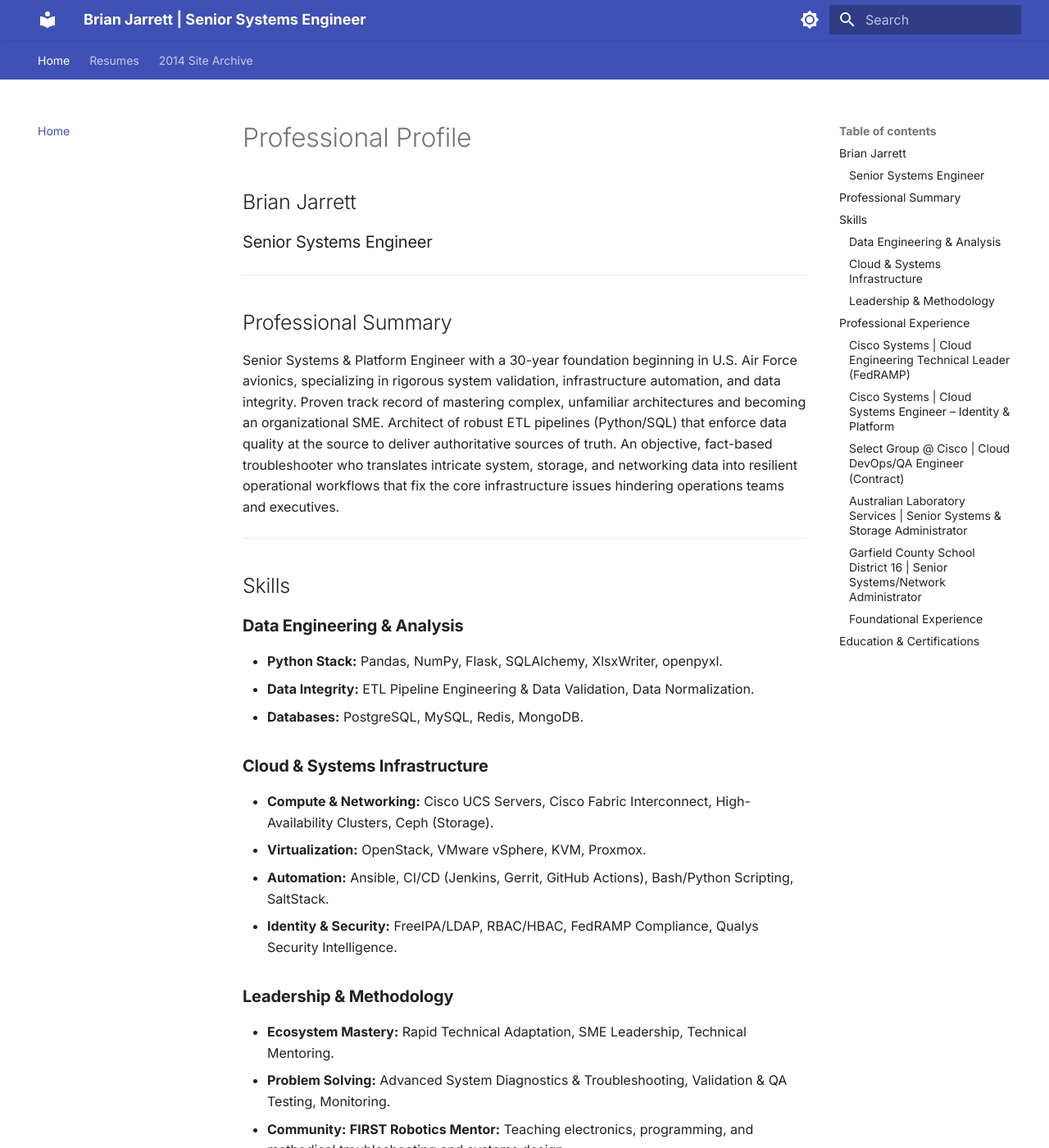
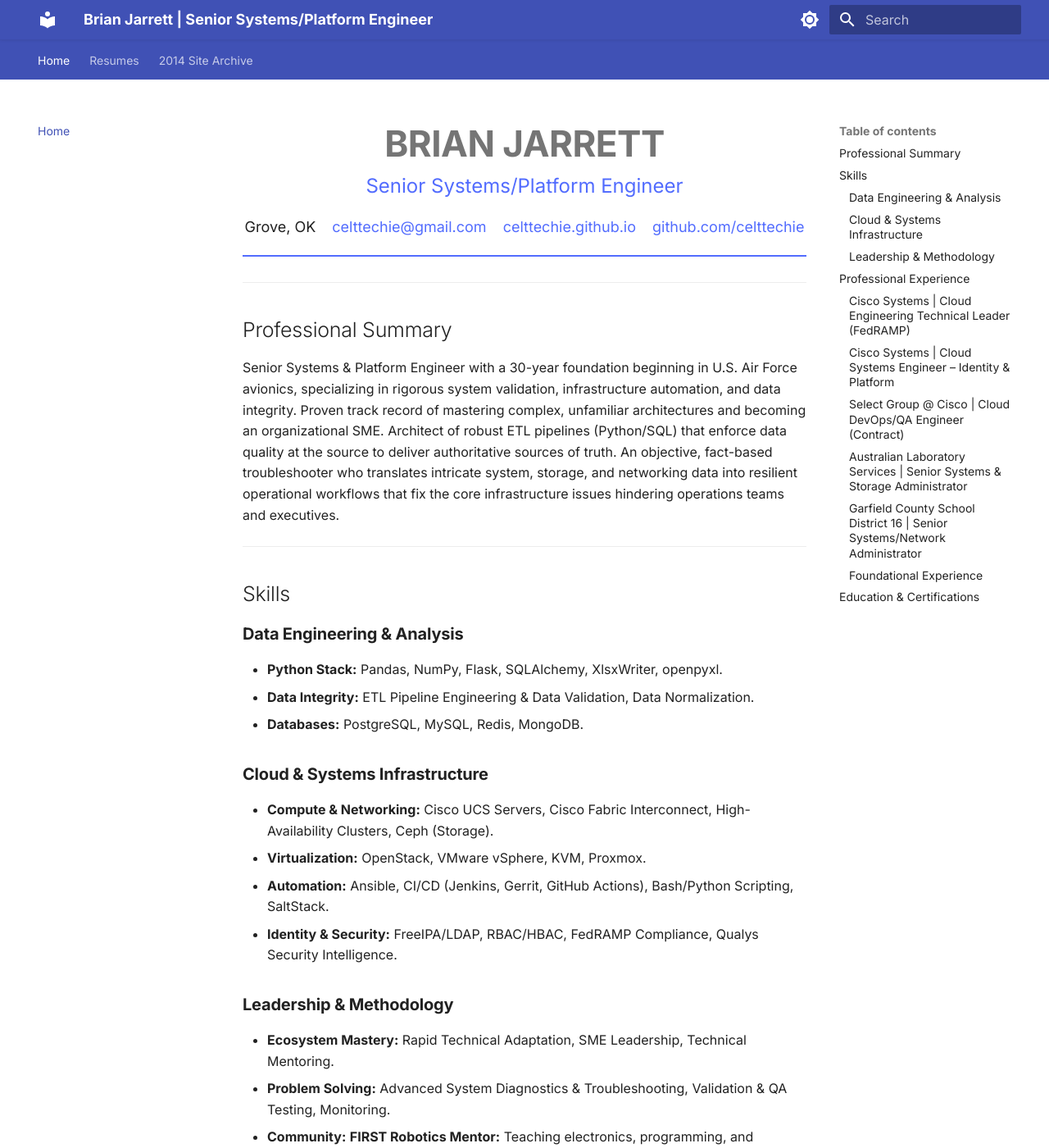
Before and after one commit to celttechie/celttechie.github.io, an MkDocs documentation site: the page built from docs/index.md, in a window 1280 px wide and 1400 px high. Shown: the whole window at 82% size. Built offline with MkDocs 1.6.1 and Material for MkDocs 9.7.7, drawn with Linux system fonts in a browser that asks for light colours.

Commit message:
Formatting and organization updates

```diff
--- a/docs/index.md
+++ b/docs/index.md
@@ -1,10 +1,10 @@
-# Professional Profile
-## Brian Jarrett
-### Senior Systems Engineer
+--8<-- "docs/sections/contact.md"
 
 ---
 
---8<-- "docs/sections/summary.md"
+## Professional Summary
+
+--8<-- "docs/sections/summary_executive.md"
 
 ---
 
--- a/docs/sections/summary.md
+++ /dev/null
@@ -1,3 +0,0 @@
-## Professional Summary
-
---8<-- "docs/sections/summary_executive.md"
--- a/docs/stylesheets/extra.css
+++ b/docs/stylesheets/extra.css
@@ -47,3 +47,46 @@
 .md-content a:hover {
   border-bottom-color: var(--md-accent-fg-color);
 }
+
+/* Resume Header Styling for MkDocs */
+.resume-header {
+  text-align: center;
+  margin-bottom: 1.5rem;
+  border-bottom: 2px solid var(--md-accent-fg-color);
+  padding-bottom: 1rem;
+}
+
+.resume-header h1 {
+  font-size: 2.2rem;
+  font-weight: 700;
+  margin: 0 0 0.2rem 0;
+  text-transform: uppercase;
+  letter-spacing: -0.5px;
+}
+
+.resume-header .subtitle {
+  font-size: 1.2rem;
+  font-weight: 500;
+  color: var(--md-accent-fg-color);
+  margin-bottom: 0.8rem;
+}
+
+.resume-header .contact-info {
+  display: flex;
+  justify-content: center;
+  flex-wrap: wrap;
+  gap: 1rem;
+  font-size: 0.9rem;
+}
+
+/* Skills grid styling for MkDocs web view */
+.skills-grid {
+  display: grid;
+  grid-template-columns: repeat(auto-fit, minmax(250px, 1fr));
+  gap: 1.5rem;
+  margin-bottom: 1.5rem;
+}
+
+.skills-grid h3 {
+  margin-top: 0.5rem;
+}
--- a/mkdocs.yml
+++ b/mkdocs.yml
@@ -1,4 +1,4 @@
-site_name: Brian Jarrett | Senior Systems Engineer
+site_name: Brian Jarrett | Senior Systems/Platform Engineer
 site_description: Personal portfolio and technical blog of Brian Jarrett.
 site_author: Brian Jarrett
 site_url: https://celttechie.github.io/
```
Also changed, not shown: docs/home.md (deleted, +0 -17 lines), docs/sections/summary_concise.md (deleted, +0 -1 lines), docs/sections/skills.md (line endings or trailing spaces).
